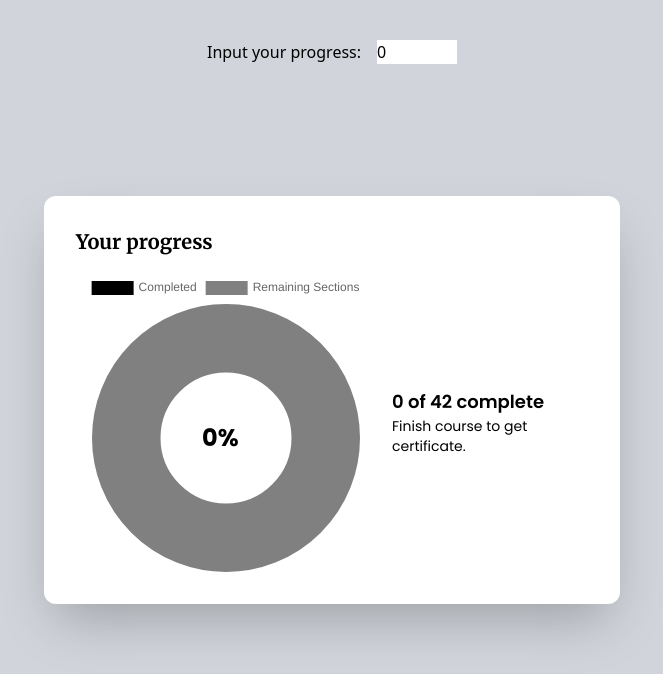
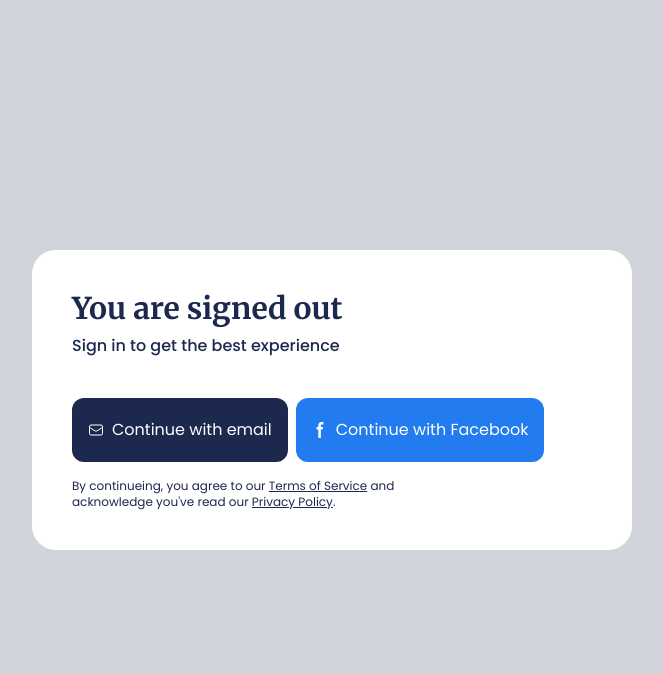
Before and after one commit to thvanquang/UI-daily, a React (Create React App) app: page / in a window 1280 px wide. Shown: the top 674 px of the page, without its empty margins (308-971 px from the left). Built offline with nearby package versions, Linux system fonts and the light colour scheme.

Commit message:
daily practice

```diff
--- /dev/null
+++ b/src/15/SignIn.js
@@ -0,0 +1,57 @@
+export default function SignIn() {
+  return (
+    <div className="flex h-screen w-full items-center justify-center bg-gray-300 p-16">
+      <div className="relative w-[600px] rounded-3xl bg-white p-10 font-poppins text-[#1d284e]">
+        <h1 className="mb-2 font-merriweather text-3xl font-black">
+          You are signed out
+        </h1>
+        <p className="mb-10 text-base font-medium">
+          Sign in to get the best experience
+        </p>
+
+        <div className="mb-4 flex gap-2">
+          <button className="flex items-center gap-2 rounded-xl bg-[#1d284e] px-4 py-5 text-white">
+            <svg
+              xmlns="http://www.w3.org/2000/svg"
+              fill="none"
+              viewBox="0 0 24 24"
+              strokeWidth={1.5}
+              stroke="currentColor"
+              className="h-4 w-4"
+            >
+              <path
+                strokeLinecap="round"
+                strokeLinejoin="round"
+                d="M21.75 6.75v10.5a2.25 2.25 0 0 1-2.25 2.25h-15a2.25 2.25 0 0 1-2.25-2.25V6.75m19.5 0A2.25 2.25 0 0 0 19.5 4.5h-15a2.25 2.25 0 0 0-2.25 2.25m19.5 0v.243a2.25 2.25 0 0 1-1.07 1.916l-7.5 4.615a2.25 2.25 0 0 1-2.36 0L3.32 8.91a2.25 2.25 0 0 1-1.07-1.916V6.75"
+              />
+            </svg>
+            Continue with email
+          </button>
+          <button className="flex items-center gap-2 rounded-xl bg-[#227bef] px-4 py-5 text-white">
+            <svg
+              className="h-4 w-4"
+              aria-hidden="true"
+              xmlns="http://www.w3.org/2000/svg"
+              fill="currentColor"
+              viewBox="0 0 8 19"
+            >
+              <path
+                fill-rule="evenodd"
+                d="M6.135 3H8V0H6.135a4.147 4.147 0 0 0-4.142 4.142V6H0v3h2v9.938h3V9h2.021l.592-3H5V3.591A.6.6 0 0 1 5.592 3h.543Z"
+                clip-rule="evenodd"
+              />
+            </svg>{" "}
+            Continue with Facebook
+          </button>
+        </div>
+
+        <p className="w-[70%] text-xs">
+          By continueing, you agree to our{" "}
+          <button className="underline">Terms of Service</button> and
+          acknowledge you've read our{" "}
+          <button className="underline">Privacy Policy</button>.
+        </p>
+      </div>
+    </div>
+  );
+}
--- a/src/App.js
+++ b/src/App.js
@@ -11,12 +11,13 @@
 // import BlogComponents from "./11/BlogComponents";
 // import Footer from "./12/Footer";
 // import Dropdown from "./13/Dropdown";
-import Progress from "./14/Progress";
+// import Progress from "./14/Progress";
+import SignIn from "./15/SignIn";
 
 function App() {
   return (
     <div>
-      <Progress />
+      <SignIn />
     </div>
   );
 }
```
